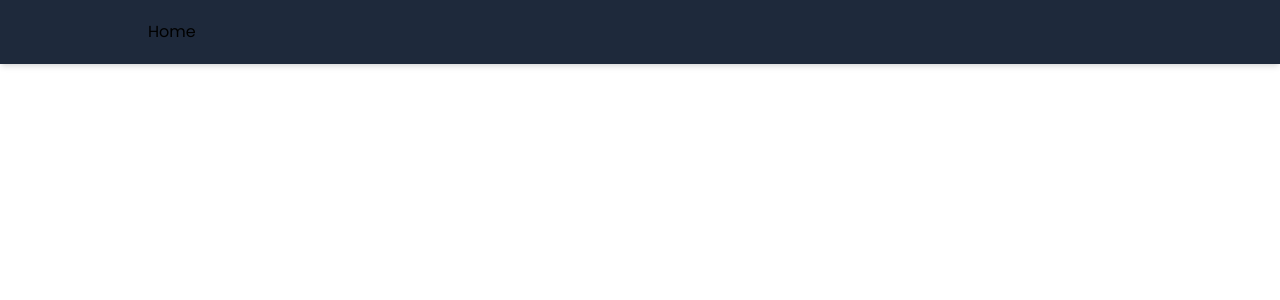
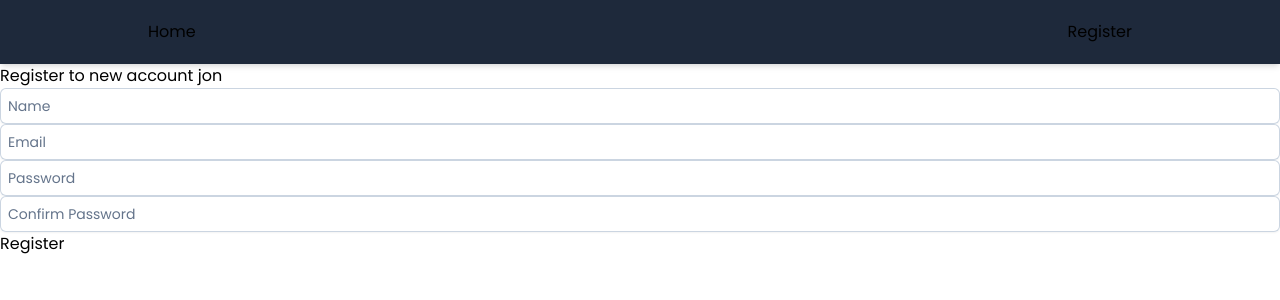
Before and after one commit to FikriEffendi/laravel_api_vue, a Vue app: page /register in a window 1280 px wide. Before the commit this address had no page. Shown: the top 300 px of the page. Built offline with nearby package versions, Linux system fonts and the light colour scheme.

Commit message:
membuat form input dan dan inisiasi awal pinia

```diff
--- a/src/App.vue
+++ b/src/App.vue
@@ -5,7 +5,13 @@ import { RouterLink, RouterView } from "vue-router";
 <template>
   <header>
     <nav>
-      <RouterLink to="/" class="nav-link">Home</RouterLink>
+      <router-link :to="{ name: 'home' }" class="nav-link">Home</router-link>
+
+      <div>
+        <router-link :to="{ name: 'register' }" class="nav-link"
+          >Register</router-link
+        >
+      </div>
     </nav>
   </header>
 
--- a/src/router/index.js
+++ b/src/router/index.js
@@ -1,5 +1,6 @@
 import { createRouter, createWebHistory } from "vue-router";
 import HomeView from "../views/HomeView.vue";
+import RegisterView from "@/views/Auth/RegisterView.vue";
 
 const router = createRouter({
   history: createWebHistory(import.meta.env.BASE_URL),
@@ -9,6 +10,11 @@ const router = createRouter({
       name: "home",
       component: HomeView,
     },
+    {
+      path: "/register",
+      name: "register",
+      component: RegisterView,
+    },
   ],
 });
 
--- /dev/null
+++ b/src/stores/auth.js
@@ -0,0 +1,15 @@
+import { defineStore } from "pinia";
+
+export const useAuthStore = defineStore("authStore", {
+  state: () => {
+    return {
+      user: "jon",
+    };
+  },
+  getters: {},
+  actions: {
+    async authenticate() {
+      const res = await fetch("/api/register");
+    },
+  },
+});
--- /dev/null
+++ b/src/views/Auth/RegisterView.vue
@@ -0,0 +1,53 @@
+<template>
+  <div>
+    <div class="title">Register to new account {{ authStore.user }}</div>
+
+    <form
+      @submit.prevent="console.log(formData)"
+      action=""
+      class="w-1/2 mx-auto space-y-6"
+    >
+      <div>
+        <input type="text" placeholder="Name" v-model="formData.name" />
+      </div>
+
+      <div>
+        <input type="text" placeholder="Email" v-model="formData.email" />
+      </div>
+
+      <div>
+        <input
+          type="password"
+          placeholder="Password"
+          v-model="formData.password"
+        />
+      </div>
+
+      <div>
+        <input
+          type="password"
+          placeholder="Confirm Password"
+          v-model="formData.password_confirmation"
+        />
+      </div>
+
+      <button class="primary-btn">Register</button>
+    </form>
+  </div>
+</template>
+
+<script setup>
+import { useAuthStore } from "@/stores/auth";
+import { reactive } from "vue";
+
+const authStore = useAuthStore();
+
+const formData = reactive({
+  name: "",
+  email: "",
+  password: "",
+  password_confirmation: "",
+});
+</script>
+
+<style lang="scss" scoped></style>
```
